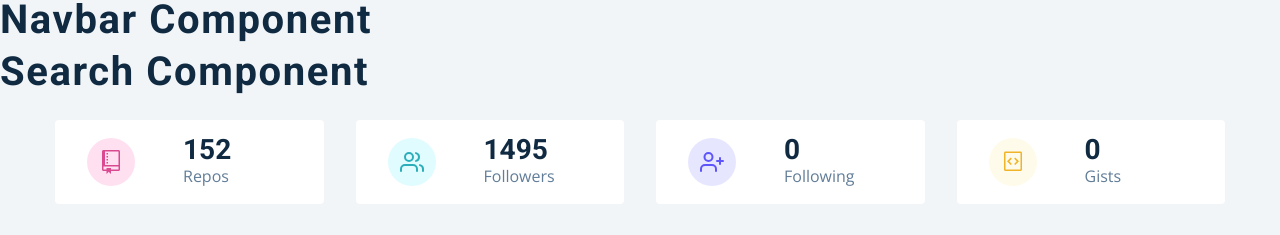
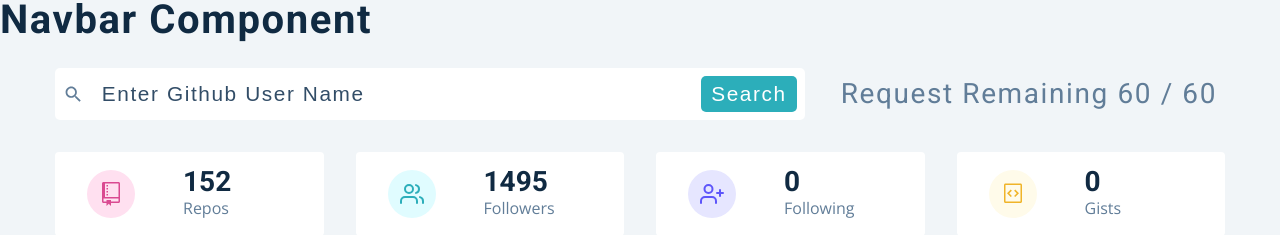
Before and after one commit to tanvirch0750/developers-finder, a React (Create React App) app: page / in a window 1280 px wide. Shown: the top 235 px of the page. Built offline with nearby package versions, Linux system fonts and the light colour scheme.

Commit message:
implemented search component

```diff
--- a/src/components/Search.js
+++ b/src/components/Search.js
@@ -1,89 +1,121 @@
 import React from 'react';
+import { MdSearch } from 'react-icons/md';
+import styled from 'styled-components';
 
-const Search = () => <h2>search component</h2>;
-// import styled from 'styled-components';
-// import { MdSearch } from 'react-icons/md';
-// import { GithubContext } from '../context/context';
+const Search = () => {
+    const [user, setUser] = React.useState('');
 
-// const Wrapper = styled.div`
-//   position: relative;
-//   display: grid;
-//   gap: 1rem 1.75rem;
-//   @media (min-width: 768px) {
-//     grid-template-columns: 1fr max-content;
-//     align-items: center;
-//     h3 {
-//       padding: 0 0.5rem;
+    // get things from global context
+
+    const handleSubmit = (e) => {
+        e.preventDefault();
+
+        if (user) {
+            console.log(user);
+            setUser('');
+        }
+    };
+
+    return (
+        <section className="section">
+            <Wrapper className="section-center">
+                <form onSubmit={handleSubmit}>
+                    <div className="form-control">
+                        <MdSearch />
+                        <input
+                            type="text"
+                            placeholder="Enter github user name"
+                            value={user}
+                            onChange={(e) => setUser(e.target.value)}
+                        />
+                        <button type="submit">Search</button>
+                    </div>
+                </form>
+                <h3>Request Remaining 60 / 60</h3>
+            </Wrapper>
+        </section>
+    );
+};
+
+const Wrapper = styled.div`
+    position: relative;
+    display: grid;
+    gap: 1rem 1.75rem;
+    @media (min-width: 768px) {
+        grid-template-columns: 1fr max-content;
+        align-items: center;
+        h3 {
+            padding: 0 0.5rem;
+        }
+    }
+    .form-control {
+        background: var(--clr-white);
+        display: grid;
+        align-items: center;
+        grid-template-columns: auto 1fr auto;
+        column-gap: 0.5rem;
+        border-radius: 5px;
+        padding: 0.5rem;
+        input {
+            border-color: transparent;
+            outline-color: var(--clr-grey-10);
+            letter-spacing: var(--spacing);
+            color: var(--clr-grey-3);
+            padding: 0.25rem 0.5rem;
+        }
+        input::placeholder {
+            color: var(--clr-grey-3);
+            text-transform: capitalize;
+            letter-spacing: var(--spacing);
+        }
+        button {
+            border-radius: 5px;
+            border-color: transparent;
+            padding: 0.25rem 0.5rem;
+            text-transform: capitalize;
+            letter-spacing: var(--spacing);
+            background: var(--clr-primary-5);
+            color: var(--clr-white);
+            transition: var(--transition);
+            cursor: pointer;
+            &:hover {
+                background: var(--clr-primary-8);
+                color: var(--clr-primary-1);
+            }
+        }
+
+        svg {
+            color: var(--clr-grey-5);
+        }
+        input,
+        button,
+        svg {
+            font-size: 1.3rem;
+        }
+        @media (max-width: 800px) {
+            button,
+            input,
+            svg {
+                font-size: 0.85rem;
+            }
+        }
+    }
+    h3 {
+        margin-bottom: 0;
+        color: var(--clr-grey-5);
+        font-weight: 400;
+    }
+`;
+// const ErrorWrapper = styled.article`
+//     position: absolute;
+//     width: 90vw;
+//     top: 0;
+//     left: 0;
+//     transform: translateY(-100%);
+//     text-transform: capitalize;
+//     p {
+//         color: red;
+//         letter-spacing: var(--spacing);
 //     }
-//   }
-//   .form-control {
-//     background: var(--clr-white);
-//     display: grid;
-//     align-items: center;
-//     grid-template-columns: auto 1fr auto;
-//     column-gap: 0.5rem;
-//     border-radius: 5px;
-//     padding: 0.5rem;
-//     input {
-//       border-color: transparent;
-//       outline-color: var(--clr-grey-10);
-//       letter-spacing: var(--spacing);
-//       color: var(--clr-grey-3);
-//       padding: 0.25rem 0.5rem;
-//     }
-//     input::placeholder {
-//       color: var(--clr-grey-3);
-//       text-transform: capitalize;
-//       letter-spacing: var(--spacing);
-//     }
-//     button {
-//       border-radius: 5px;
-//       border-color: transparent;
-//       padding: 0.25rem 0.5rem;
-//       text-transform: capitalize;
-//       letter-spacing: var(--spacing);
-//       background: var(--clr-primary-5);
-//       color: var(--clr-white);
-//       transition: var(--transition);
-//       cursor: pointer;
-//       &:hover {
-//         background: var(--clr-primary-8);
-//         color: var(--clr-primary-1);
-//       }
-//     }
-
-//     svg {
-//       color: var(--clr-grey-5);
-//     }
-//     input,
-//     button,
-//     svg {
-//       font-size: 1.3rem;
-//     }
-//     @media (max-width: 800px) {
-//       button,
-//       input,
-//       svg {
-//         font-size: 0.85rem;
-//       }
-//     }
-//   }
-//   h3 {
-//     margin-bottom: 0;
-//     color: var(--clr-grey-5);
-//     font-weight: 400;
-//   }
-// `;
-// const ErrorWrapper = styled.article`
-//   position: absolute;
-//   width: 90vw;
-//   top: 0;
-//   left: 0;
-//   transform: translateY(-100%);
-//   text-transform: capitalize;
-//   p {
-//     color: red;
-//     letter-spacing: var(--spacing);
-//   }
 // `;
 export default Search;
--- a/src/index.css
+++ b/src/index.css
@@ -3,7 +3,7 @@
 Fonts
 ===============
 */
-@import url('https://fonts.googleapis.com/css?family=Open+Sans|Roboto:400,700&display=swap');
+@import url("https://fonts.googleapis.com/css?family=Open+Sans|Roboto:400,700&display=swap");
 
 /*
 ===============
@@ -43,8 +43,8 @@
   --clr-green-dark: hsl(125, 67%, 44%);
   --clr-green-light: hsl(125, 71%, 66%);
   --clr-black: #222;
-  --ff-primary: 'Roboto', sans-serif;
-  --ff-secondary: 'Open Sans', sans-serif;
+  --ff-primary: "Roboto", sans-serif;
+  --ff-secondary: "Open Sans", sans-serif;
   --transition: all 0.3s linear;
   --spacing: 0.1rem;
   --radius: 0.25rem;
```
